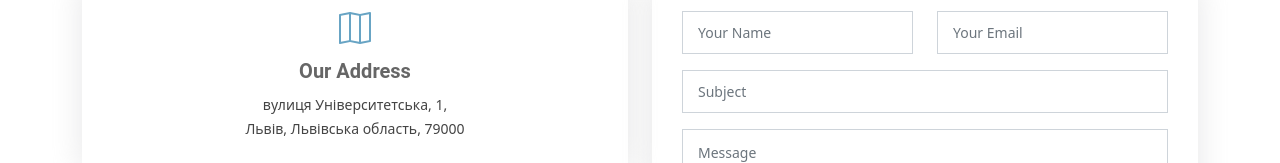
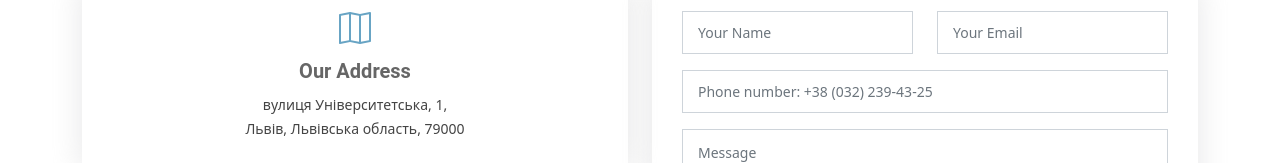
Before and after one commit to olga210500/LNUfrontend, a React (Create React App) app: page /contact in a window 1280 px wide. Shown: the part 179-342 px from the top of the page. Built offline with nearby package versions, Linux system fonts and the light colour scheme.

Commit message:
Add action to contact page

```diff
--- a/src/pages/Contact.js
+++ b/src/pages/Contact.js
@@ -3,8 +3,38 @@ import Navibar from "../components/Navibar";
 import "../styles/style.css";
 import * as Icons from "react-bootstrap-icons";
 import SubmitButton from "../components/submitButton";
+import { useState } from "react";
+import { sendQuestion } from "../actions/userActions";
+const Contact = () => {
+  const [state, setState] = useState({
+  name: "",
+  email: "",
+  phoneNumber: "",
+  feedBackDescription: ""
+})
 
-const Contact = () => {
+function handleOnChange(evt) {
+  evt.preventDefault()
+  const value = evt.target.value;
+  setState({
+    ...state,
+    [evt.target.name]: value
+  });
+}
+
+const onSubmit = (e) => {
+  e.preventDefault();
+  sendQuestion(state);
+  alert('Повідомленя доставлено. Очікуйте на відповідь.')
+  setState({
+    name: "",
+    email: "",
+    phoneNumber: "",
+    feedBackDescription: "",
+
+  });
+};
+
   return (
     <>
       <Navibar />
@@ -58,7 +88,7 @@ const Contact = () => {
             </div>
 
             <div className="col-lg-6">
-              <form className="php-email-form">
+              <form className="php-email-form" onSubmit={onSubmit}>
                 <div className="row">
                   <div className="col-md-6 form-group">
                     <input
@@ -67,6 +97,8 @@ const Contact = () => {
                       className="form-control"
                       id="name"
                       placeholder="Your Name"
+                      value={state.name}
+                      onChange={handleOnChange}
                       required
                     />
                   </div>
@@ -77,26 +109,36 @@ const Contact = () => {
                       name="email"
                       id="email"
                       placeholder="Your Email"
+                      value={state.email}
+                      onChange={handleOnChange}
                       required
                     />
                   </div>
                 </div>
                 <div className="form-group mt-3">
                   <input
-                    type="text"
+                    type="tel"
                     className="form-control"
-                    name="subject"
-                    id="subject"
-                    placeholder="Subject"
+                    name="phoneNumber"
+                    id="phoneNumber"
+                    placeholder="Phone number: +38 (032) 239-43-25"
+                    minLength="13"
+                    maxLength="13"
+                    value={state.phoneNumber}
+                    onChange={handleOnChange}
                     required
                   />
                 </div>
                 <div className="form-group mt-3 mb-3">
                   <textarea
                     className="form-control"
-                    name="message"
+                    name="feedBackDescription"
+                    id="feedBackDescription"
                     rows="5"
                     placeholder="Message"
+                    value={state.feedBackDescription}
+                    // value={''}
+                    onChange={handleOnChange}
                     required
                   ></textarea>
                 </div>
```
